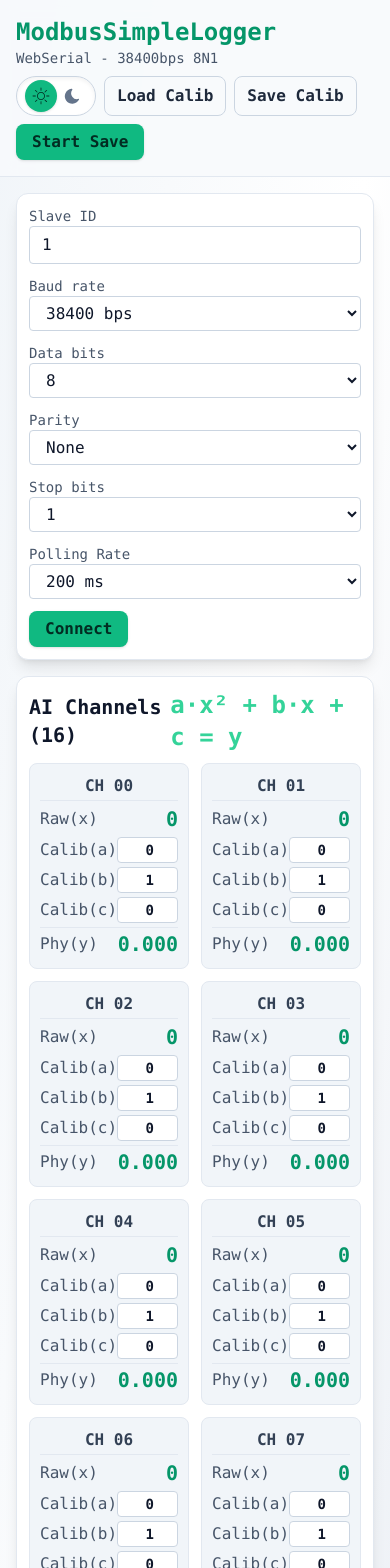
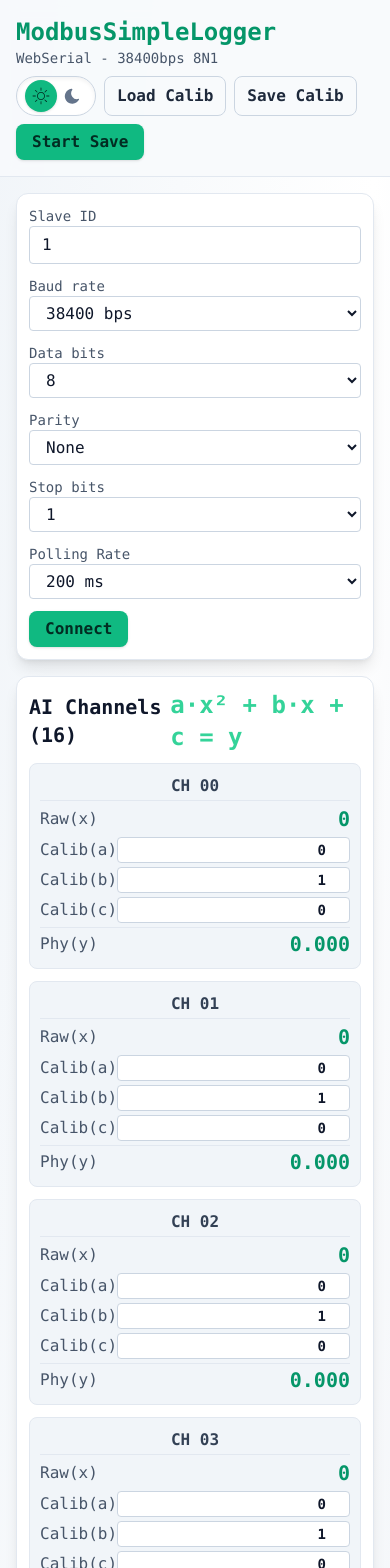
Before and after one commit to KikuchiMakoto/modbus_simple_logger, a React (Vite) app: page / in a window 390 px wide. Shown: the top 1568 px of the page. Built offline with nearby package versions, Linux system fonts and the light colour scheme.

Commit message:
Update App.tsx

```diff
--- a/src/App.tsx
+++ b/src/App.tsx
@@ -605,7 +605,7 @@ function App() {
       </div>
 
       <div className="p-4 space-y-4">
-        <section className="card grid gap-3 sm:grid-cols-1 md:grid-cols-2 lg:grid-cols-4 xl:grid-cols-8">
+        <section className="card grid gap-3 sm:grid-cols-2 md:grid-cols-4 lg:grid-cols-6 xl:grid-cols-8">
           <div>
             <label className="block text-sm text-slate-600 dark:text-slate-400">Slave ID</label>
             <input
@@ -727,7 +727,7 @@ function App() {
           <h2 className="text-xl font-semibold">AI Channels (16)</h2>
           <span className="text-2xl font-semibold text-emerald-400">a·x² + b·x + c = y</span>
         </div>
-        <div className="grid grid-cols-2 md:grid-cols-4 xl:grid-cols-6 2xl:grid-cols-8 gap-3">
+        <div className="grid grid-cols-1 sm:grid-cols-2 md:grid-cols-4 xl:grid-cols-6 2xl:grid-cols-8 gap-3">
           {aiChannels.map((ch, idx) => (
             <div
               key={ch.id}
```
